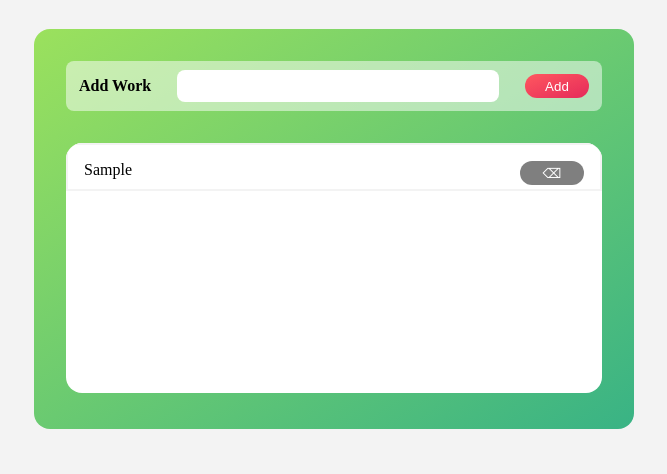
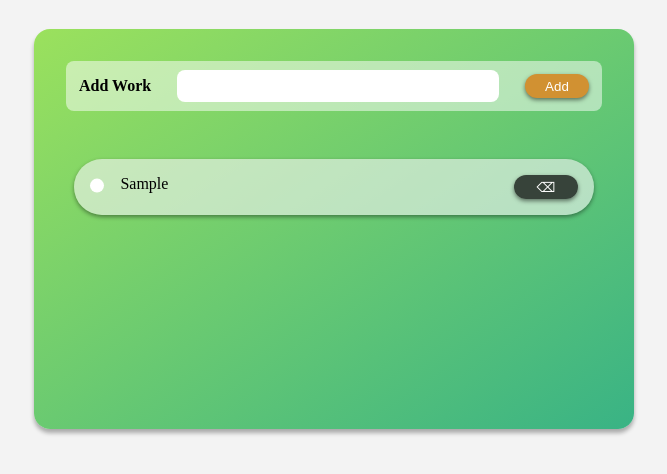
Before and after one commit to ItsmeToney/To-Do, a plain HTML site: page index.html in a window 1280 px wide. Both pictures are taken after typing "Sample" into the empty fields and a click on the button "Add". Shown: the part 208-682 px from the top of the page, without its empty margins (306-973 px from the left). Drawn offline with Linux system fonts and the light colour scheme.

Commit message:
Second commit

```diff
--- a/index.html
+++ b/index.html
@@ -18,7 +18,8 @@
         </div>
         <div class="list-container">
           <div class="lists">
-            <div class="content">1. dnvkeiurerkjskjkjskjnkdjsbk</div>
+            <button class="circle">&#x2714;</button>
+            <div class="content"></div>
             <button class="btn delete-btn">&#x232B;</button>
           </div>
         </div>
--- a/script.js
+++ b/script.js
@@ -9,11 +9,12 @@ const addList = function () {
   const newWork = newList.value;
   if (newWork !== "") {
     newList.value = "";
-    const html = ` <div class="lists list">
+    const html = ` <div class="lists" >
+        <button class="circle">&#x2714;</button>
         <div class="content"> ${newWork}</div>
         <button class="btn delete-btn">&#x232B;</button>
         </div>`;
-    listContainer.insertAdjacentHTML("beforeend", html);
+    listContainer.insertAdjacentHTML("afterbegin", html);
   }
 };
 
@@ -25,6 +26,13 @@ listContainer.addEventListener("click", function (e) {
   currentList.remove();
 });
 
+listContainer.addEventListener("click", function (e) {
+  if (!e.target.classList.contains("circle")) return;
+  const selectedList = e.target.closest(".lists");
+  e.target.classList.toggle("selected");
+  selectedList.classList.toggle("selected_list");
+});
+
 document.addEventListener("keydown", function (e) {
   if (e.key === "Enter") addList();
 });
--- a/style.css
+++ b/style.css
@@ -27,6 +27,7 @@ h1 {
   margin: 2rem;
   background-image: linear-gradient(to top left, #39b385, #9be15d);
   border-radius: 1rem;
+  box-shadow: 0 4px 4px rgba(0, 0, 0, 0.3);
 }
 
 .add-list {
@@ -60,6 +61,8 @@ h1 {
   color: #fff;
   border: none;
   border-radius: 1rem;
+  box-shadow: 0 2px 4px rgba(0, 0, 0, 0.5);
+
   transition: all 0.15s;
   outline: none;
 }
@@ -67,24 +70,50 @@ h1 {
   opacity: 0.7;
 }
 .add-btn {
-  background-image: linear-gradient(to top left, #e52a5a, #ff585f);
+  background-color: rgb(209, 145, 50);
 }
 .delete-btn {
-  background-color: rgba(0, 0, 0, 0.5);
+  background-color: rgba(0, 0, 0, 0.7);
+}
+
+.circle {
+  height: 0.9rem;
+  width: 0.9rem;
+  border-radius: 50%;
+  color: white;
+  background-color: white;
+  border: none;
+  transform: translateY(25%);
+}
+.selected {
+  background-image: linear-gradient(to top left, #e52a5a, #ff585f);
 }
 .list-container {
   height: 250px;
+  padding: 0 0.5rem;
   margin: 2rem;
   overflow-y: scroll;
-  background-color: #fff;
   border-radius: 1rem;
+}
+.list-container::-webkit-scrollbar {
+  width: 0;
+}
+.content {
+  flex: 2;
+  margin-left: 1rem;
 }
 
 .lists {
-  height: 3rem;
+  height: 3.5rem;
   padding: 1rem;
-
   display: flex;
   justify-content: space-between;
-  border: 2px solid #f3f3f3;
+  border: none;
+  border-radius: 3rem;
+  background-color: rgba(246, 246, 246, 0.6);
+  margin: 1rem 0;
+  box-shadow: 0 2px 4px rgba(0, 0, 0, 0.4);
 }
+.selected_list {
+  background-color: #f3f3f3;
+}
```
